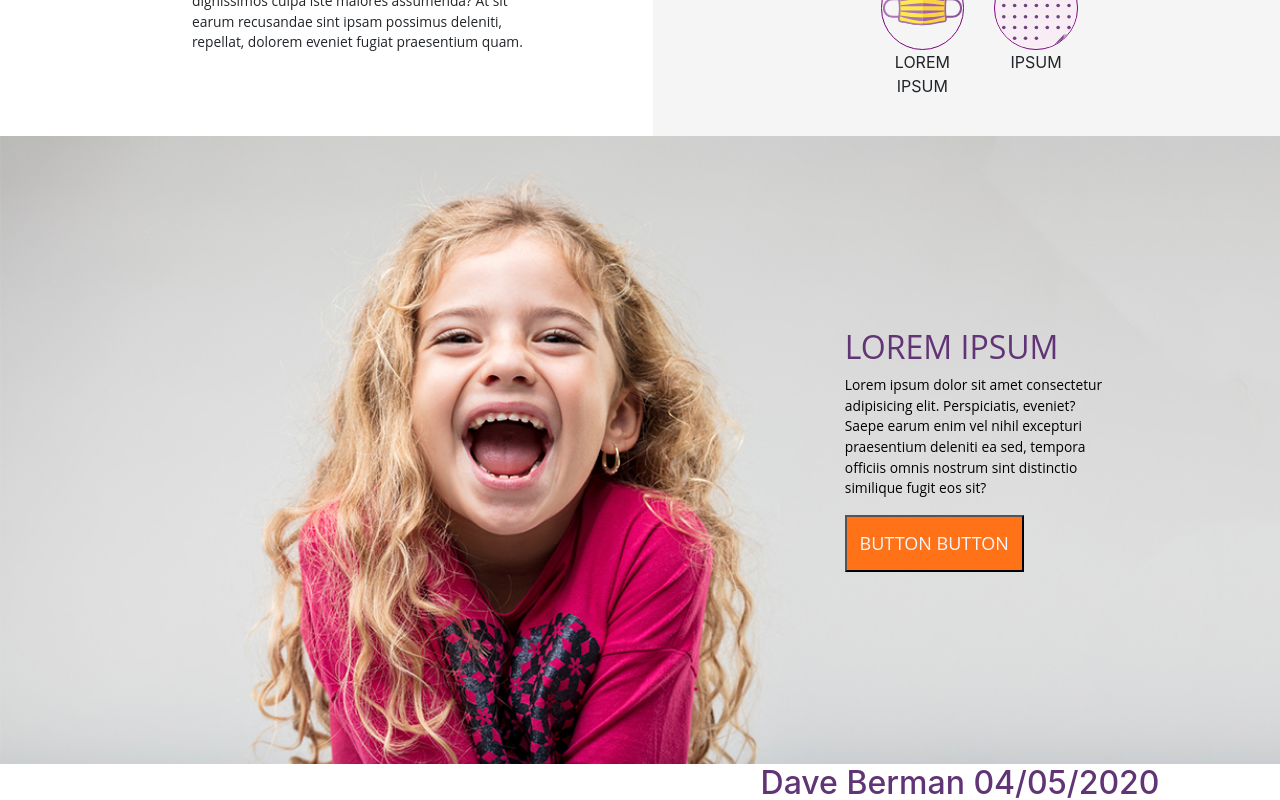
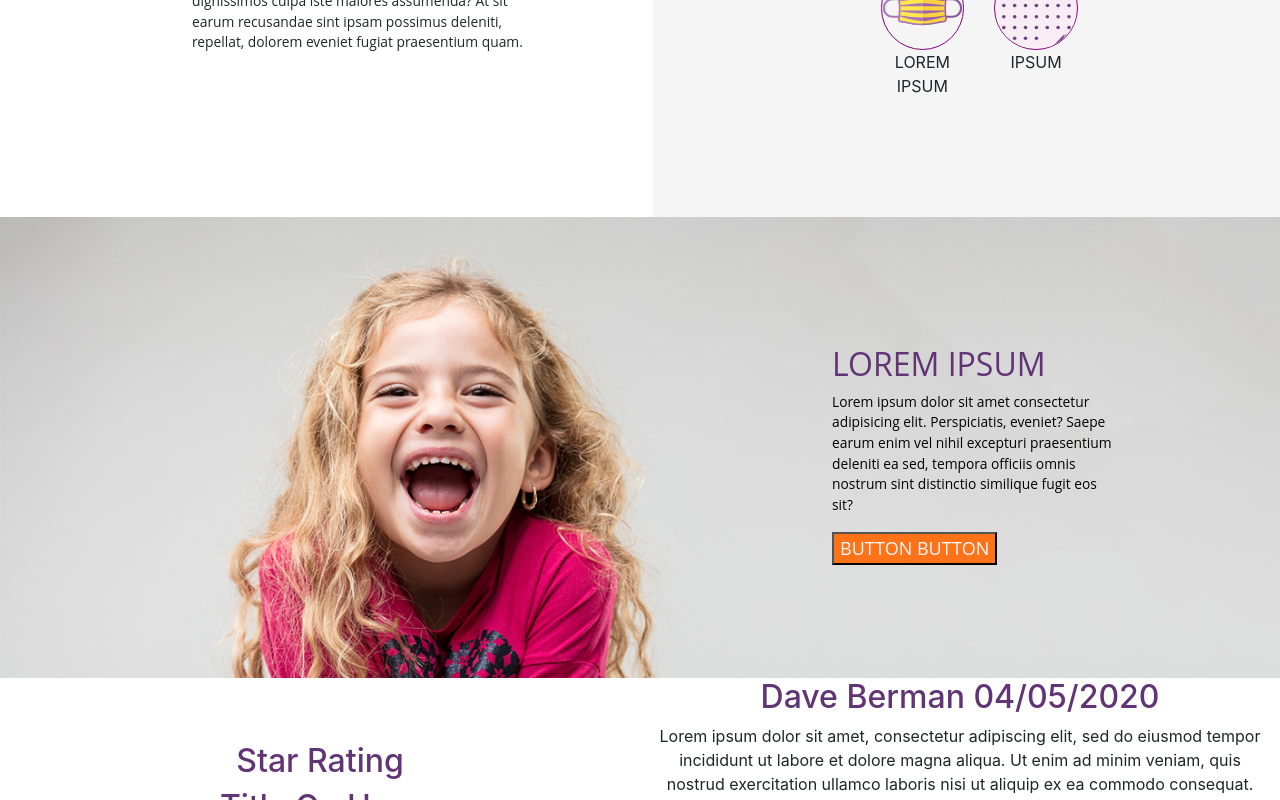
Before and after one commit to shyaboi/roosterreact, a React (Create React App) app: page / in a window 1280 px wide. Shown: the part 2000-2800 px from the top of the page. Built offline with nearby package versions, Linux system fonts and the light colour scheme.

Commit message:
rezizing rows

```diff
--- a/src/components/iconBanner/style.css
+++ b/src/components/iconBanner/style.css
@@ -1,5 +1,6 @@
 #iconRow{
   width: 102vw;
+  height: 36vw;
 
 }
 
--- a/src/components/kidBanner/index.js
+++ b/src/components/kidBanner/index.js
@@ -12,7 +12,7 @@ function Kid() {
       {/* <!-- bootstrap kid row --> */}
       <div id="kidRow" className="row">
         {/* <!-- lorem div with button --> */}
-        <div id="kidRem" className="col-12">
+        <div id="kidRem" >
           <h2>
             LOREM IPSUM
           </h2>
--- a/src/components/kidBanner/style.css
+++ b/src/components/kidBanner/style.css
@@ -1,6 +1,6 @@
 #kidRow {
   width: 102vw;
-
+height: 36vw;
     background-image: url("../../assets/images/banner-2.jpg");
     position: relative;
     text-align: left;
@@ -10,17 +10,15 @@
   }
 
   #kidRem {
-    padding-left: 66vw;
+    padding-left: 65vw;
+    padding-top: 10vw;
     padding-right: 15vw;
-    padding-top: 15vw;
-    padding-bottom: 15vw;
     font-family: "Open Sans", sans-serif;
     color: black;
     font-size: calc(1vw + 1px);
   }
 
   #kidButt {
-    padding: 1vw;
     background-color: #FF7218;
     color: aliceblue;
     font-family: "Open Sans", sans-serif;
```
